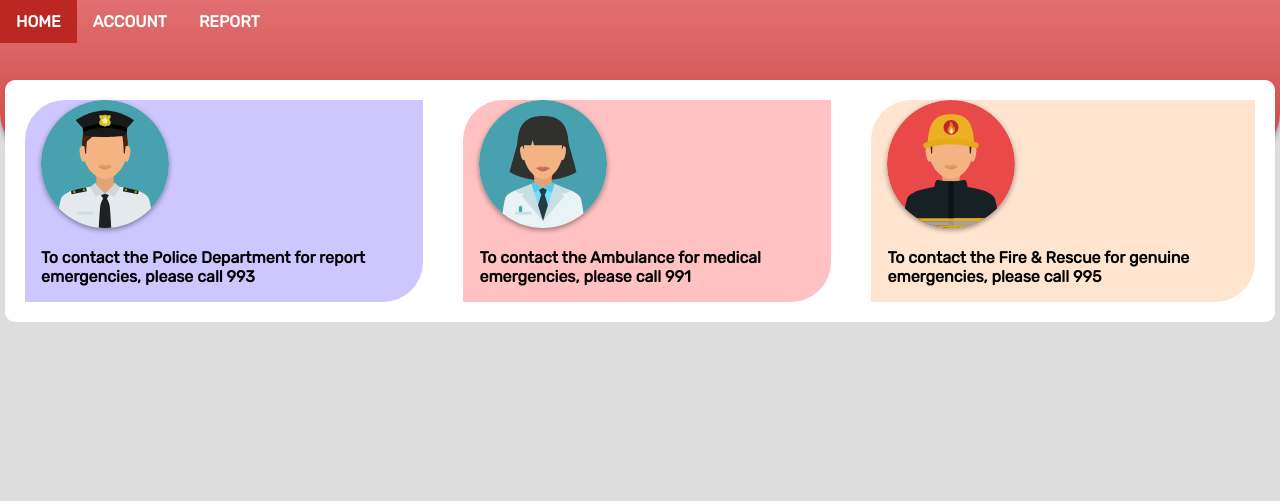
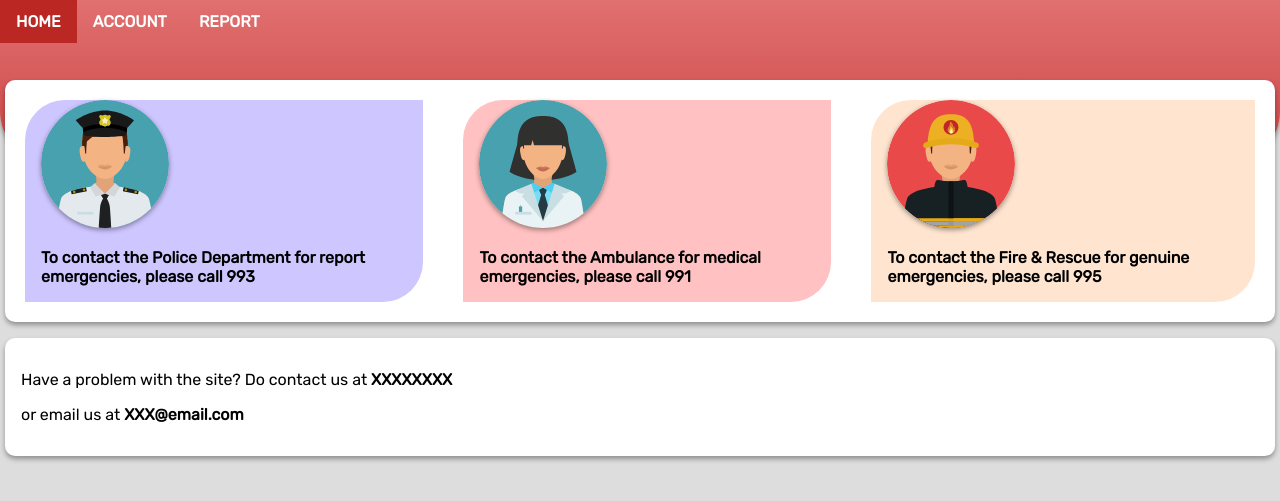
Before and after one commit to imhimann/EIRS-System, a PHP site: page /help.html in a window 1280 px wide. Shown: the top 501 px of the page. Run offline with PHP 8.4, Linux system fonts and the light colour scheme.

Commit message:
Merge branch 'main' of https://github.com/imhimann/EIRS-System

```diff
--- a/frontend/css/help.css
+++ b/frontend/css/help.css
@@ -93,6 +93,8 @@ ul {
   background-color: white;
   border-radius: 10px;
   margin: -14em 5px 0em 5px;
+  -webkit-box-shadow: 0px 3px 5px #00000059;
+          box-shadow: 0px 3px 5px #00000059;
 }
 
 .hero .help-sect {
@@ -130,6 +132,19 @@ ul {
           box-shadow: 0px 2px 5px #00000063;
   max-width: 8em;
   max-height: 8em;
+}
+
+.query {
+  background-color: white;
+  border-radius: 10px;
+  margin: 1rem 5px 0em 5px;
+  padding: 1em;
+  -webkit-box-shadow: 0px 3px 5px #00000059;
+          box-shadow: 0px 3px 5px #00000059;
+}
+
+.query span {
+  font-weight: bold;
 }
 
 .open-nav {
--- a/frontend/help.html
+++ b/frontend/help.html
@@ -48,6 +48,11 @@
         </div>
     </section>
 
+    <section class="query">
+        <p>Have a problem with the site? Do contact us at <span>XXXXXXXX</span></p>
+        <p>or email us at <span>XXX@email.com</span></p>
+    </section>
+
     <script src="js/help.js"></script>
 </body>
 </html>
```
Also changed, not shown: frontend/css/help.scss (+13 -0 lines), 1 other file.
